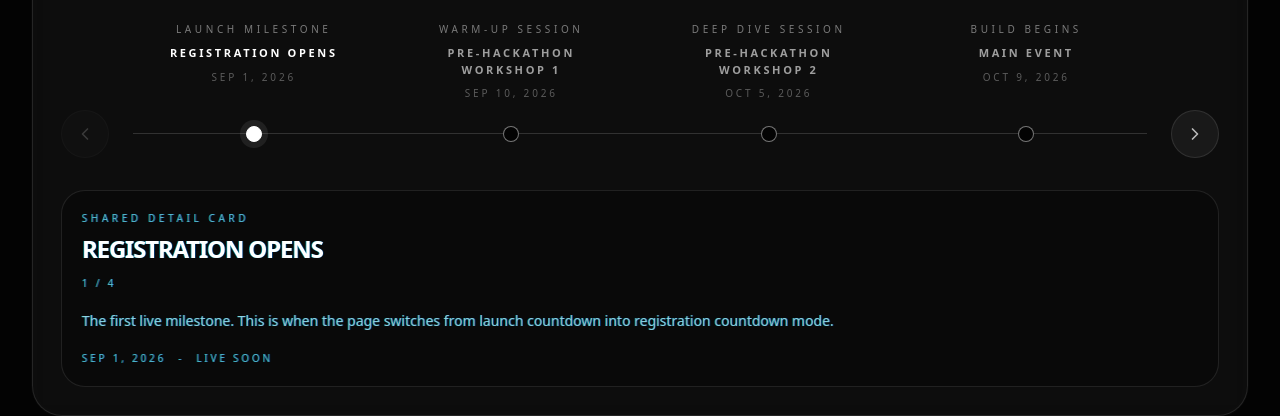
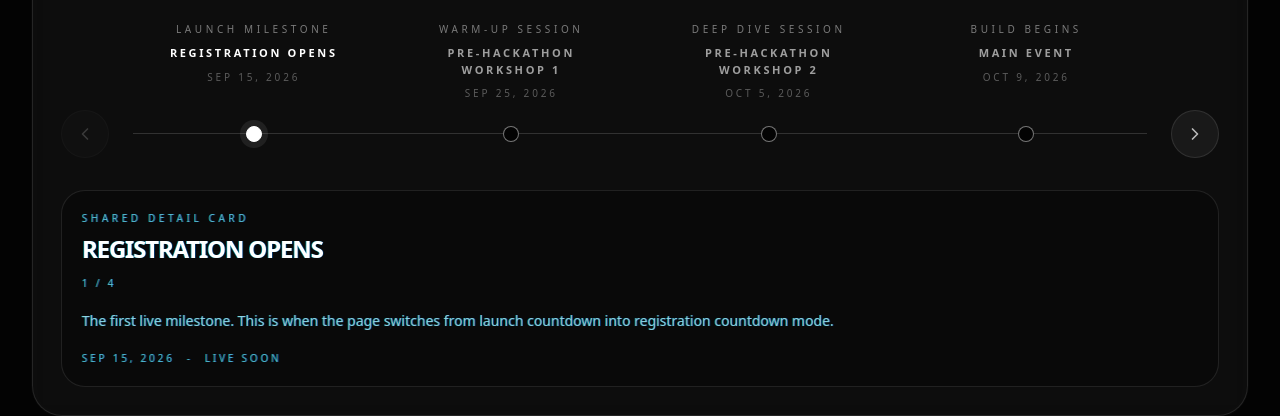
Before and after one commit to aihackerdorm-sarawak/aihackadorm-sarawak-web, a Next.js app: page / in a window 1280 px wide. Shown: the part 1930-2346 px from the top of the page. Built offline with nearby package versions, Linux system fonts and the light colour scheme.

Commit message:
update the workshop 1 and reg date

```diff
--- a/app/workshop-1/page.tsx
+++ b/app/workshop-1/page.tsx
@@ -6,7 +6,7 @@ import { GraphicsModeProvider } from '../../components/GraphicsMode';
 import { redirect } from "next/navigation";
 
 export default function Workshop1Page() {
-  const registrationStartDate = new Date("2026-09-01T12:00:00+08:00");
+  const registrationStartDate = new Date("2026-09-18T00:00:00+08:00");
   const currentDate = new Date();
 
   // Teleport the user to the main page if they are early
@@ -23,7 +23,7 @@ export default function Workshop1Page() {
             workshopId="workshop1"
             title="AI Foundations & Hackathon Prep"
             description="Learn the fundamentals and tools needed to prepare for the AI hackathon."
-            date="October 11, 2026"
+            date="September 25, 2026"
             time="10:00 AM - 12:00 PM"
             venue="Lab A, Block C"
             speaker="[PENDING]"
--- a/components/HackathonLandingPage.tsx
+++ b/components/HackathonLandingPage.tsx
@@ -60,7 +60,7 @@ const scheduleItems: ScheduleItem[] = [
   {
     id: "registration",
     label: "Registration Opens",
-    date: "Sep 1, 2026",
+    date: "Sep 15, 2026",
     hint: "Launch milestone",
     title: "Registration opens",
     copy:
@@ -70,13 +70,13 @@ const scheduleItems: ScheduleItem[] = [
   {
     id: "workshop",
     label: "Pre-Hackathon Workshop 1",
-    date: "Sep 10, 2026",
+    date: "Sep 25, 2026",
     hint: "Warm-up session",
     title: "Pre-hackathon workshop 1",
     copy:
       "A tentative warm-up session to help teams prepare, meet mentors, and calibrate ideas before the main build window.",
     badge: "Tentative",
-    eventStartsAt: "2026-09-10T00:00:00+08:00",
+    eventStartsAt: "2026-09-25T00:00:00+08:00",
     // Placeholder — point to the live workshop registration page when it exists.
     registerHref: "/workshop-1",
   },
--- a/lib/countdown.ts
+++ b/lib/countdown.ts
@@ -22,8 +22,8 @@ export type CountdownStage = {
 };
 
 export const COUNTDOWN_TARGETS = {
-  registration: new Date("2026-09-01T00:00:00"),
-  workshop: new Date("2026-09-10T00:00:00"),
+  registration: new Date("2026-09-15T00:00:00"),
+  workshop: new Date("2026-09-25T00:00:00"),
   mainEvent: new Date("2026-10-09T00:00:00"),
   eventEnds: new Date("2026-10-12T00:00:00"),
 } as const;
```
